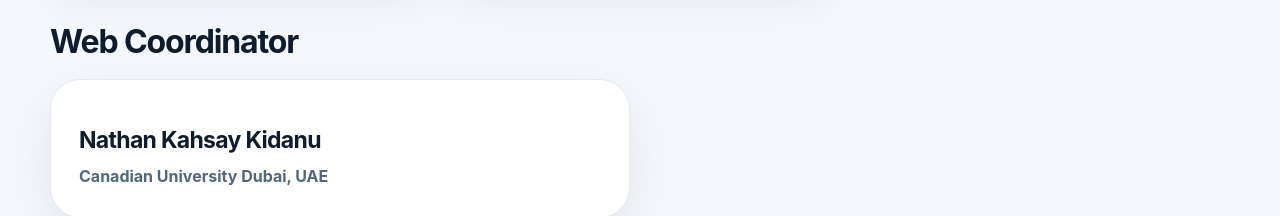
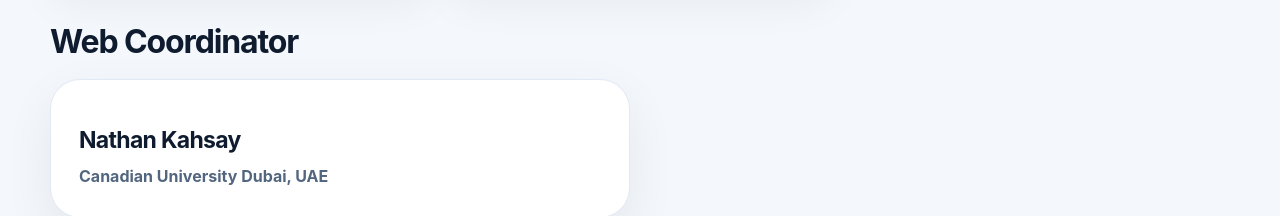
Before and after one commit to dronecom2026/dronecom2026, a React (Vite) app: page / in a window 1280 px wide. Shown: the part 5200-5416 px from the top of the page. Built offline with nearby package versions, Linux system fonts and the light colour scheme.

Commit message:
Shorten name

```diff
--- a/src/App.jsx
+++ b/src/App.jsx
@@ -137,7 +137,7 @@ const technicalProgramCommittee = [
 
 const webCoordinators = [
   {
-    name: "Nathan Kahsay Kidanu",
+    name: "Nathan Kahsay",
     affiliation: "Canadian University Dubai, UAE",
   },
 ];
```
